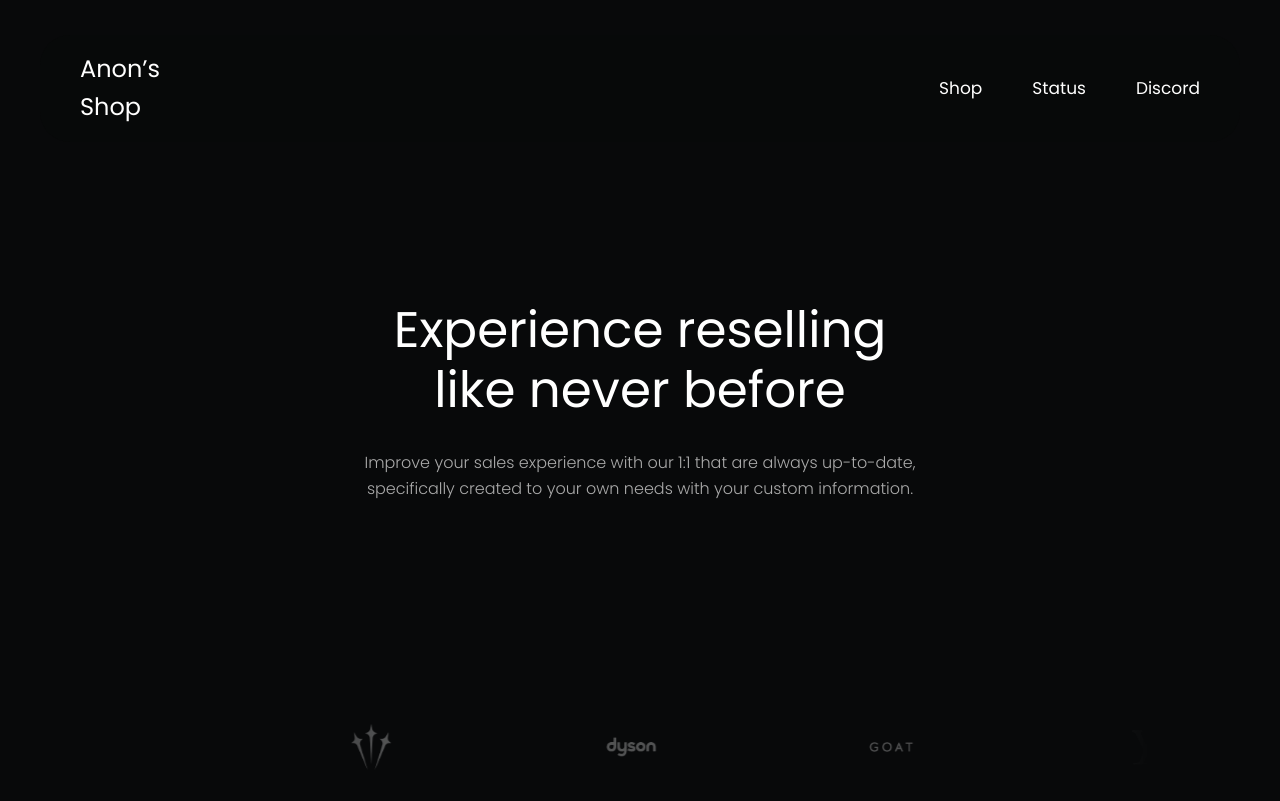
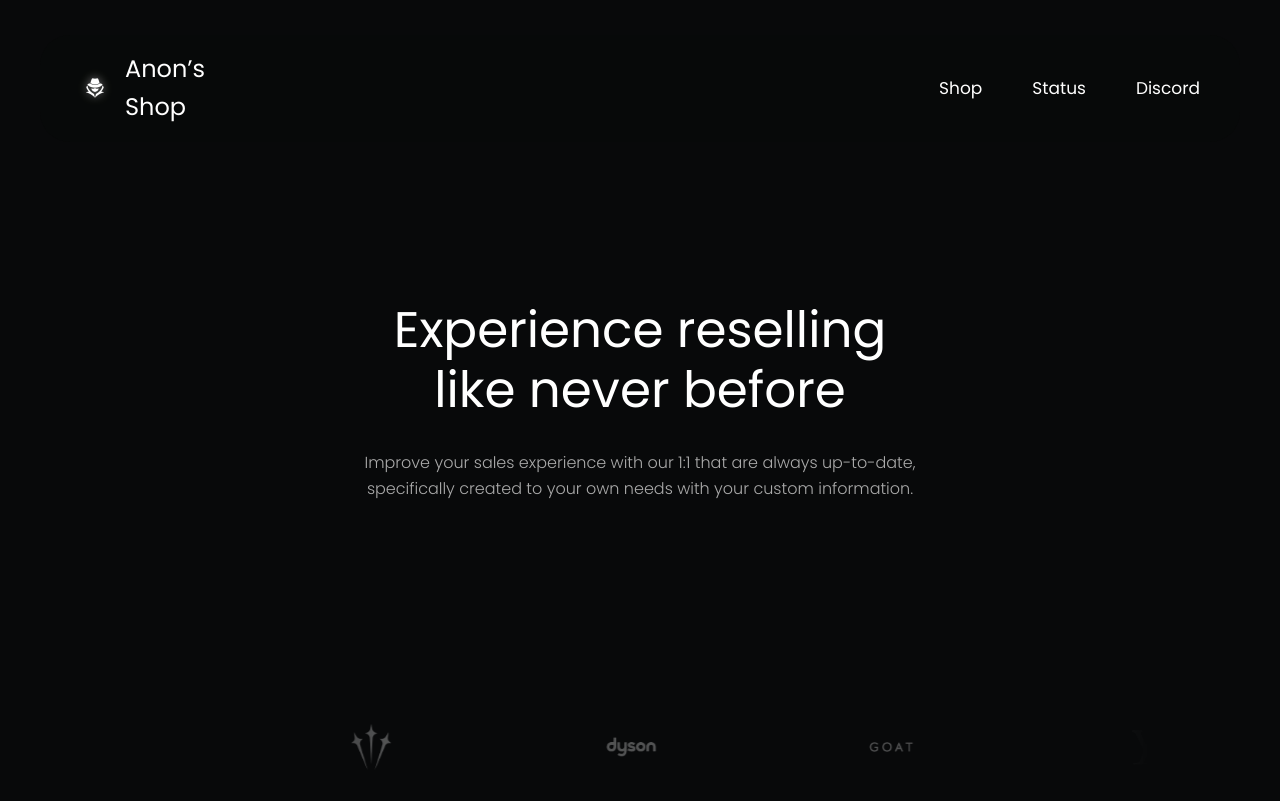
Before and after one commit to Patr3es/royalgen, a plain HTML site: page index.html in a window 1280 px wide. Drawn offline with Linux system fonts and the light colour scheme.

Commit message:
Update index.html

```diff
--- a/index.html
+++ b/index.html
@@ -25,6 +25,7 @@
     <header>
         <div class="logo">
             <a href="/" class="logo-link disabled">
+                <img src="/assets/NXT logo.png" alt="NXT Logo">
                 <h1>Anon’s Shop</h1>
             </a>
         </div>
```
